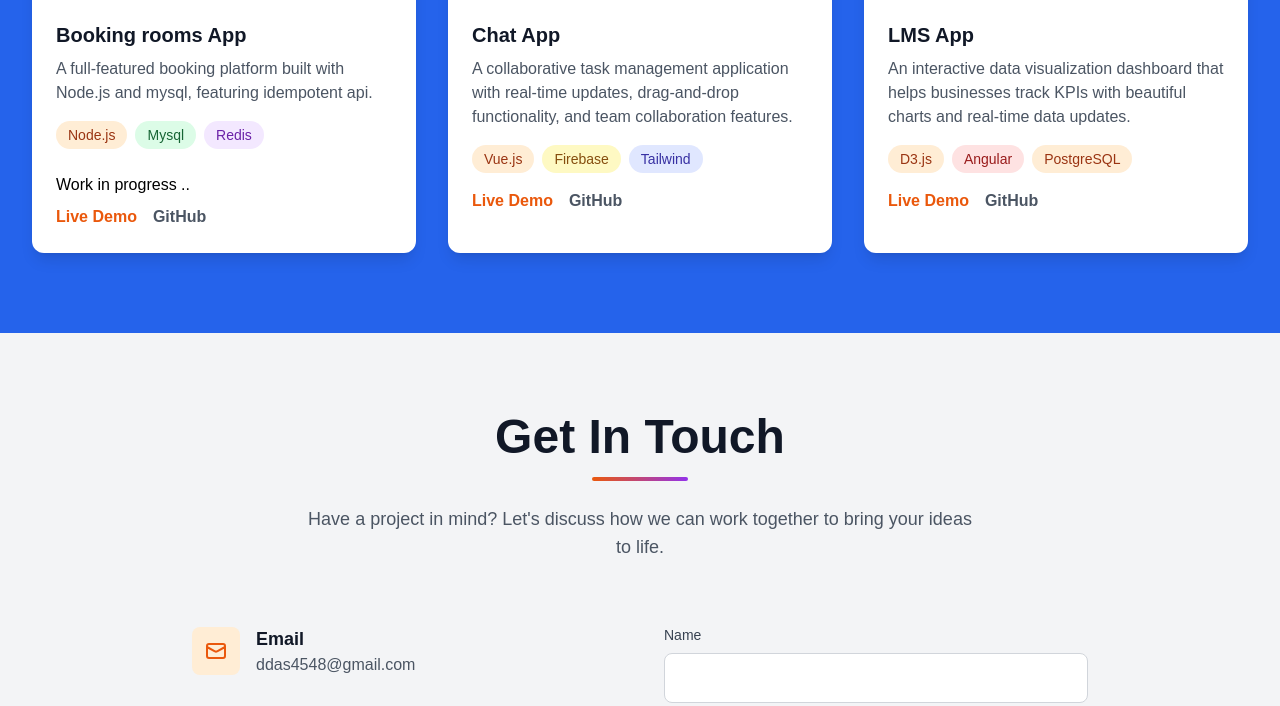
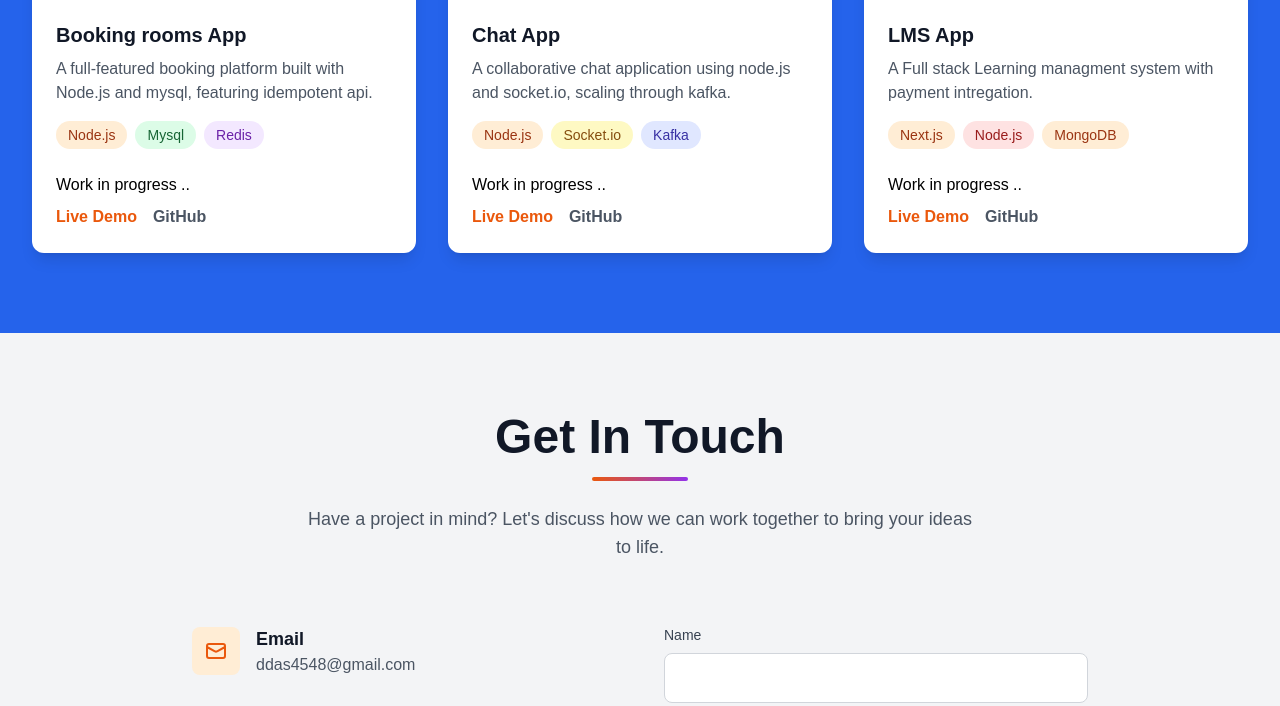
Before and after one commit to Dibyendu-dev/portfolio-my, a plain HTML site: page index.html in a window 1280 px wide. Shown: the part 2248-2954 px from the top of the page. Drawn offline with nearby package versions, Linux system fonts and the light colour scheme; a web font is replaced by a local one.

```diff
--- a/index.html
+++ b/index.html
@@ -402,24 +402,27 @@
             <div class="p-6">
               <h3 class="text-xl font-bold text-gray-900 mb-2">Chat App</h3>
               <p class="text-gray-600 mb-4">
-                A collaborative task management application with real-time
-                updates, drag-and-drop functionality, and team collaboration
-                features.
+                A collaborative chat application using node.js and socket.io, scaling through kafka.
               </p>
               <div class="flex flex-wrap gap-2 mb-4">
                 <span
                   class="px-3 py-1 bg-orange-100 text-orange-800 text-sm rounded-full"
-                  >Vue.js</span
+                  >Node.js</span
                 >
                 <span
                   class="px-3 py-1 bg-yellow-100 text-yellow-800 text-sm rounded-full"
-                  >Firebase</span
+                  >Socket.io</span
                 >
                 <span
                   class="px-3 py-1 bg-indigo-100 text-indigo-800 text-sm rounded-full"
-                  >Tailwind</span
+                  >Kafka</span
                 >
               </div>
+
+               <div class="py-2">
+                <p text-red mb-4>Work in progress ..</p>
+              </div>
+
               <div class="flex space-x-4">
                 <a
                   href="#"
@@ -445,24 +448,27 @@
             <div class="p-6">
               <h3 class="text-xl font-bold text-gray-900 mb-2">LMS App</h3>
               <p class="text-gray-600 mb-4">
-                An interactive data visualization dashboard that helps
-                businesses track KPIs with beautiful charts and real-time data
-                updates.
+                A Full stack Learning managment system  with payment intregation.
               </p>
               <div class="flex flex-wrap gap-2 mb-4">
                 <span
                   class="px-3 py-1 bg-orange-100 text-orange-800 text-sm rounded-full"
-                  >D3.js</span
+                  >Next.js</span
                 >
                 <span
                   class="px-3 py-1 bg-red-100 text-red-800 text-sm rounded-full"
-                  >Angular</span
+                  >Node.js</span
                 >
                 <span
                   class="px-3 py-1 bg-orange-100 text-orange-800 text-sm rounded-full"
-                  >PostgreSQL</span
+                  >MongoDB</span
                 >
               </div>
+
+               <div class="py-2">
+                <p text-red mb-4>Work in progress ..</p>
+              </div>
+
               <div class="flex space-x-4">
                 <a
                   href="#"
```
